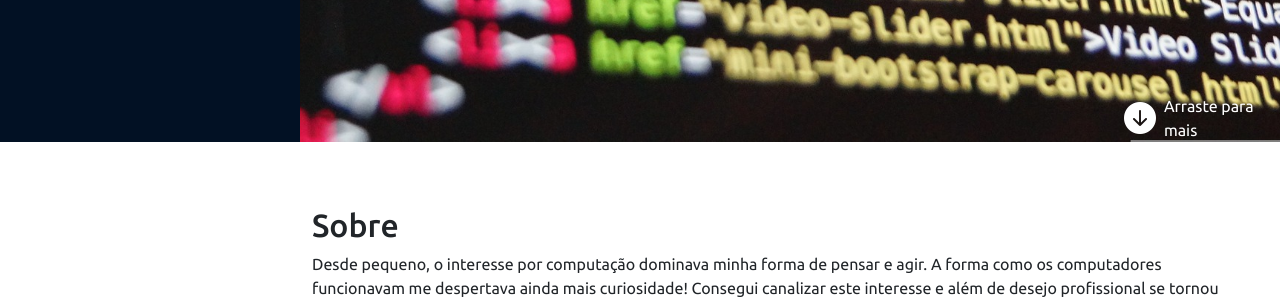
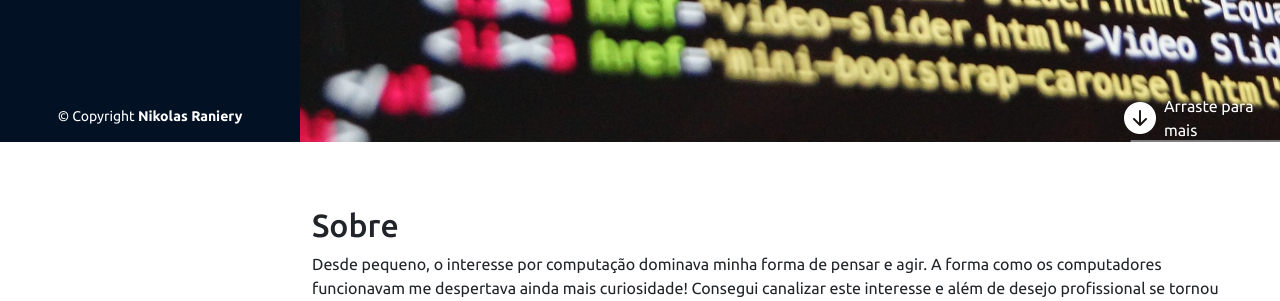
Before and after one commit to nikolasraniery/Projeto-Portif-lio, a Flask app: page / in a window 1280 px wide. Shown: the part 658-959 px from the top of the page. Run offline with Flask 2, Linux system fonts and the light colour scheme; some libraries are stand-ins or nearby versions.

Commit message:
footer e config do deploy

```diff
--- a/app.py
+++ b/app.py
@@ -1,5 +1,6 @@
 import email
-from flask import Flask, render_template, redirect, request, flash
+from flask import Flask, flash, redirect, render_template, \
+     request
 from flask_mail import Mail, Message
 from config import email,senha
 
--- a/static/style.css
+++ b/static/style.css
@@ -284,3 +284,24 @@ i.menu-mobile {
 #btn-enviar-loader {
     display: none;
 }
+
+#footer {
+    padding: 15px;
+    color: #fff;
+    font-size: 14px;
+    position: fixed;
+    left: 0;
+    bottom: 0;
+    width: 300px;
+    z-index: 9999;
+    background-color: #021124;
+    transition: .3s;
+}
+
+@media (max-width: 1012px) {
+    #footer{
+        position: static;
+        width: auto;
+        padding: 20px 15px;
+    }
+}
--- a/templates/index.html
+++ b/templates/index.html
@@ -452,6 +452,8 @@
             </div>
         </section>
 
+
+       <!--
         {% with messages = get_flashed_messages() %}
         {% if messages %}
         {% for message in messages %}
@@ -461,10 +463,18 @@
         </div>
         {% endfor %}
         {% endif %}
-        {% endwith %}
+        {% endwith %} -->
 
 
     </main>
+
+    <footer id="footer">
+        <div class="container">
+            <div class="text-center">
+                &copy; Copyright <strong>Nikolas Raniery</strong>
+            </div>
+        </div>
+    </footer>
 
     <script src="../static/bootstrap/js/bootstrap.bundle.min.js"></script>
     <script src="../static/script.js"></script>
```
Also changed, not shown: requirements.txt (added, +10 -0 lines), 1 other file.
